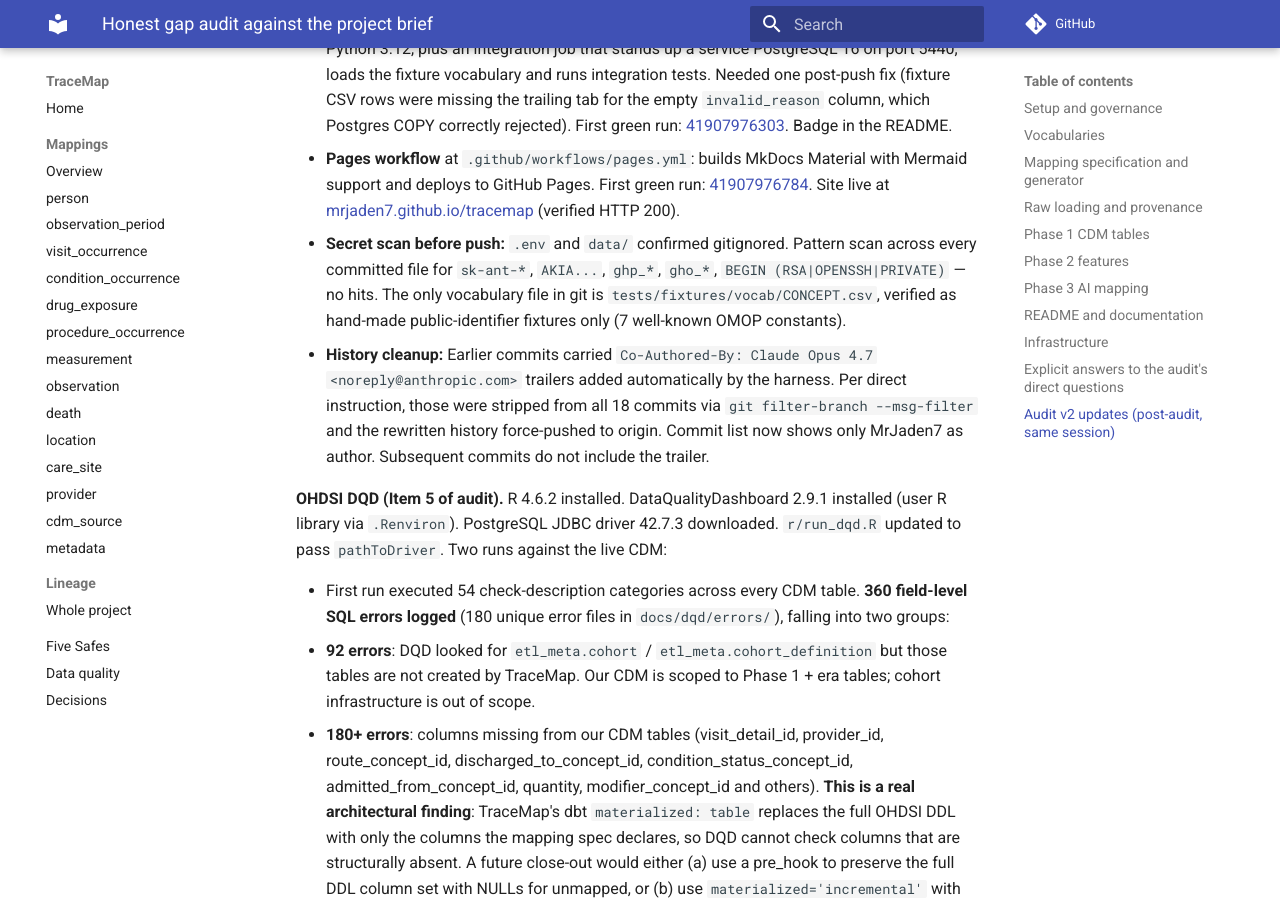
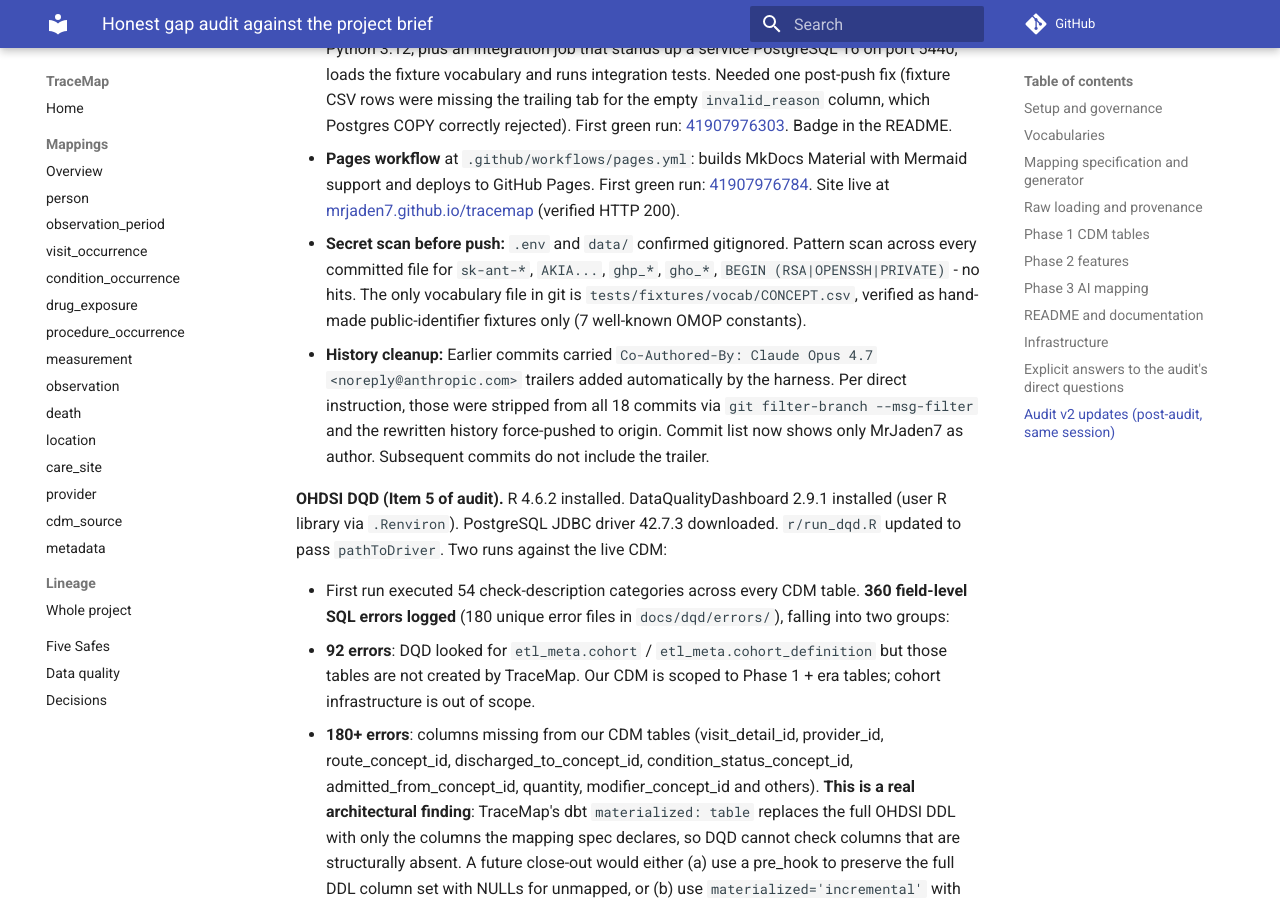
Before and after one commit to MrJaden7/tracemap, an MkDocs documentation site: the page built from docs/gap_audit.md, in a window 1280 px wide and 900 px high, scrolled down 7060 px. Built offline with MkDocs 1.6.1 and Material for MkDocs 9.7.7, drawn with Linux system fonts in a browser that asks for light colours; comment, search, counter and statistics services are not loaded.

```diff
--- a/docs/gap_audit.md
+++ b/docs/gap_audit.md
@@ -131,7 +131,7 @@ The Claude 5 family does not expose a temperature knob. There is no caching in t
 - **Repo:** [github.com/MrJaden7/tracemap](https://github.com/MrJaden7/tracemap) (public).
 - **CI workflow** at `.github/workflows/ci.yml`: ruff lint + ruff format check + 40 unit tests on Python 3.12, plus an integration job that stands up a service PostgreSQL 16 on port 5440, loads the fixture vocabulary and runs integration tests. Needed one post-push fix (fixture CSV rows were missing the trailing tab for the empty `invalid_reason` column, which Postgres COPY correctly rejected). First green run: [41907976303](https://github.com/MrJaden7/tracemap/actions/runs/41907976303). Badge in the README.
 - **Pages workflow** at `.github/workflows/pages.yml`: builds MkDocs Material with Mermaid support and deploys to GitHub Pages. First green run: [41907976784](https://github.com/MrJaden7/tracemap/actions/runs/41907976784). Site live at [mrjaden7.github.io/tracemap](https://mrjaden7.github.io/tracemap/) (verified HTTP 200).
-- **Secret scan before push:** `.env` and `data/` confirmed gitignored. Pattern scan across every committed file for `sk-ant-*`, `AKIA...`, `ghp_*`, `gho_*`, `BEGIN (RSA|OPENSSH|PRIVATE)` — no hits. The only vocabulary file in git is `tests/fixtures/vocab/CONCEPT.csv`, verified as hand-made public-identifier fixtures only (7 well-known OMOP constants).
+- **Secret scan before push:** `.env` and `data/` confirmed gitignored. Pattern scan across every committed file for `sk-ant-*`, `AKIA...`, `ghp_*`, `gho_*`, `BEGIN (RSA|OPENSSH|PRIVATE)` - no hits. The only vocabulary file in git is `tests/fixtures/vocab/CONCEPT.csv`, verified as hand-made public-identifier fixtures only (7 well-known OMOP constants).
 - **History cleanup:** Earlier commits carried `Co-Authored-By: Claude Opus 4.7 <noreply@anthropic.com>` trailers added automatically by the harness. Per direct instruction, those were stripped from all 18 commits via `git filter-branch --msg-filter` and the rewritten history force-pushed to origin. Commit list now shows only MrJaden7 as author. Subsequent commits do not include the trailer.
 
 **OHDSI DQD (Item 5 of audit).** R 4.6.2 installed. DataQualityDashboard 2.9.1 installed (user R library via `.Renviron`). PostgreSQL JDBC driver 42.7.3 downloaded. `r/run_dqd.R` updated to pass `pathToDriver`. Two runs against the live CDM:
```
